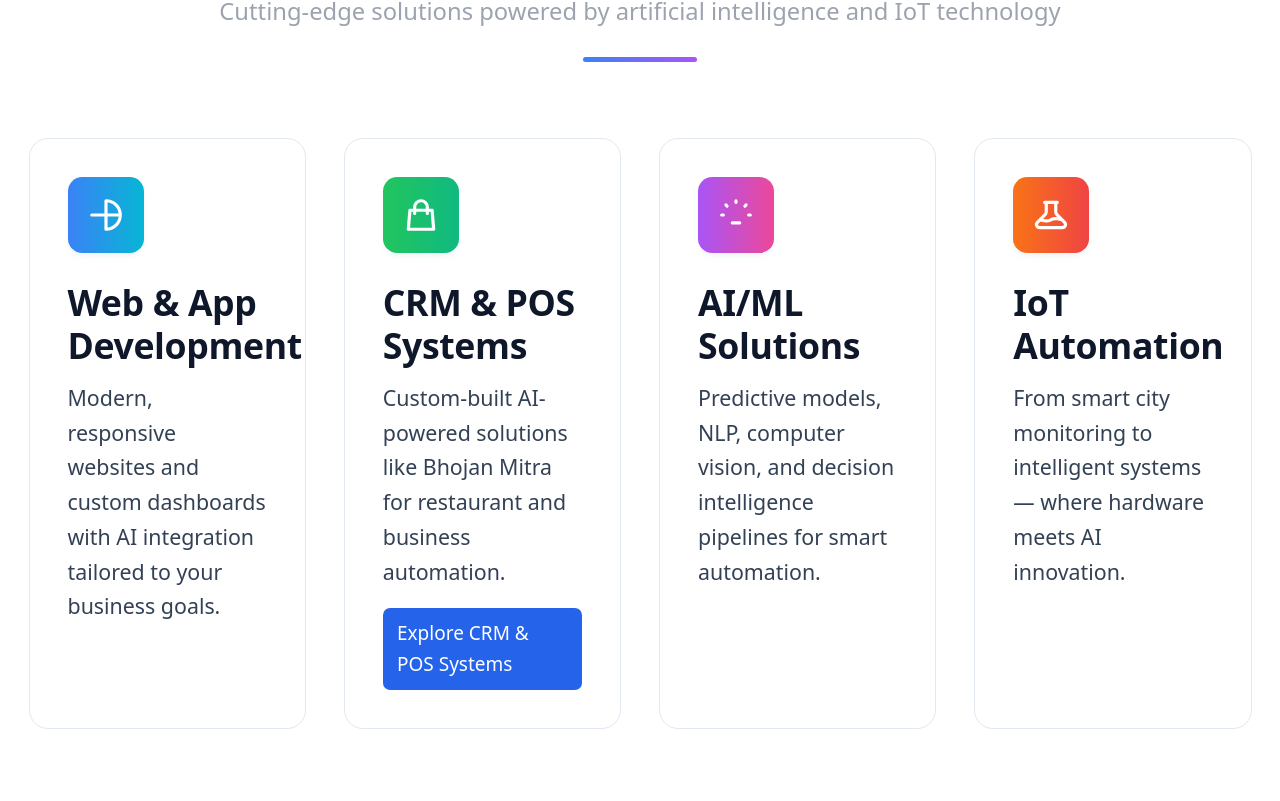
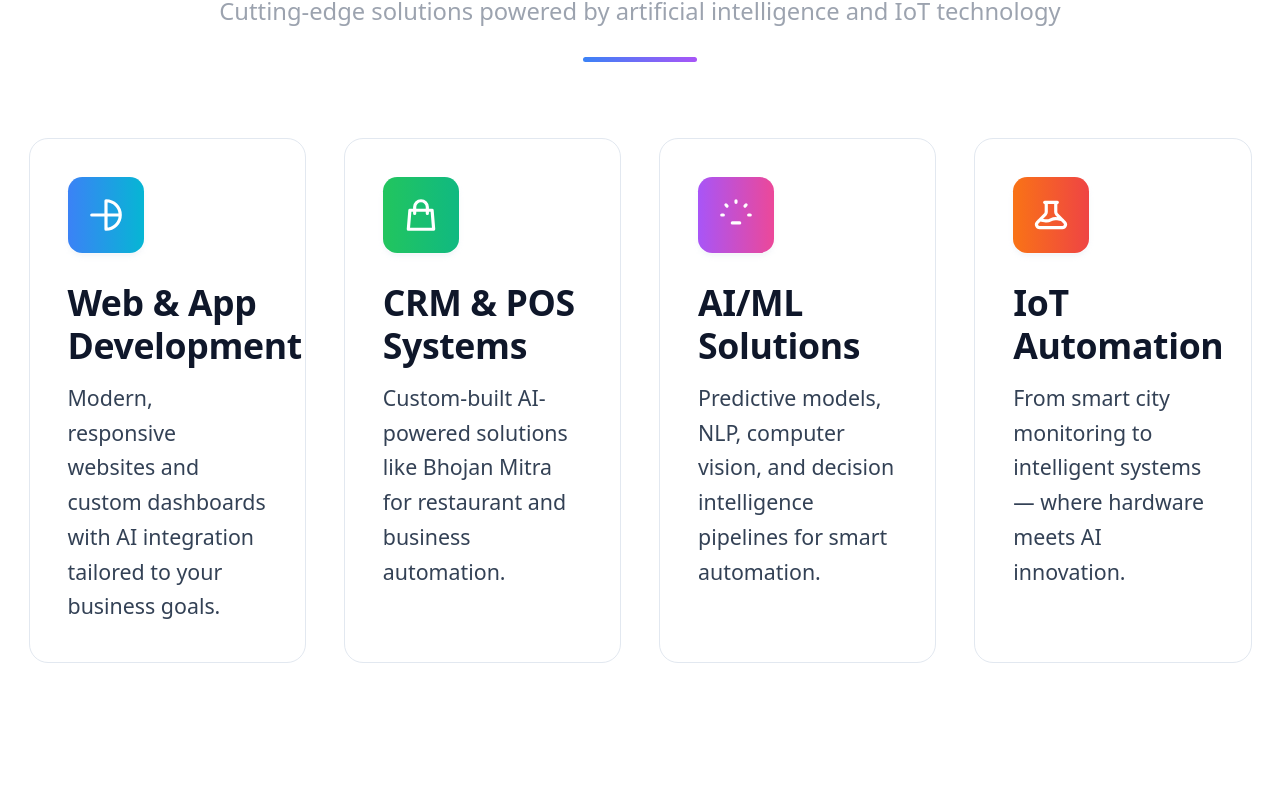
Before and after one commit to kanhaiyap/aarohita-vigyan, a React (Vite) app in the folder aarohita-react/: page / in a window 1280 px wide. Shown: the part 3019-3820 px from the top of the page. Built offline with nearby package versions, Linux system fonts and the light colour scheme.

Commit message:
Add blog posts and routes

```diff
--- a/aarohita-react/src/components/Services.jsx
+++ b/aarohita-react/src/components/Services.jsx
@@ -17,7 +17,6 @@ const services = [
   {
     title: "CRM & POS Systems",
     desc: "Custom-built AI-powered solutions like Bhojan Mitra for restaurant and business automation.",
-    url: "/restaurant-pos",
     g: "from-green-500 to-emerald-500",
     icon: (
       <svg className="w-8 h-8 text-white" fill="none" stroke="currentColor" viewBox="0 0 24 24" aria-hidden="true">
@@ -155,18 +154,12 @@ export default function Services() {
                 id={`${s.title.replace(/\s+/g, "-").toLowerCase()}-heading`}
                 className="h3 text-2xl md:text-3xl text-slate-900 mb-3"
               >
-                {s.url ? (
-                  <a href={s.url} className="hover:underline">{s.title}</a>
-                ) : s.title}
+                {s.title}
               </h3>
               <p className="text-slate-700 text-lg leading-relaxed">
                 {s.desc}
               </p>
-              {s.url && (
-                <p className="mt-4">
-                  <a href={s.url} className="inline-block px-3 py-2 bg-blue-600 text-white rounded-md">Explore {s.title}</a>
-                </p>
-              )}
+                {/* No CTA button for this service (intentional) */}
             </article>
           ))}
         </div>
```
Also changed, not shown: 1 other file (tests, documents, lock files or other folders).
